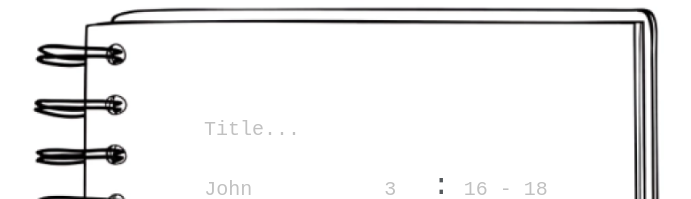
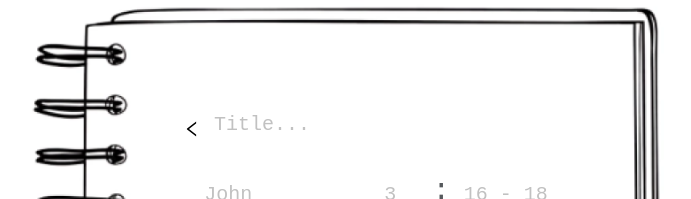
Before and after one commit to DavyHyun/spiritual-journal, a React (Create React App) app in the folder frontend/: page /newentry in a window 1280 px wide. Shown: the top 199 px of the page, without its empty margins (303-994 px from the left). Built offline with nearby package versions, Linux system fonts and the light colour scheme; a web font is replaced by a local one.

Commit message:
back button functionality, still working on css

```diff
--- a/frontend/src/screens/NewEntry/NewEntry.css
+++ b/frontend/src/screens/NewEntry/NewEntry.css
@@ -18,7 +18,27 @@
   margin-left: 90px;
   height: 84%;
   flex-direction: column;
+  position: relative;
 }
+
+.headerContainer {
+  display: flex;
+  justify-content: flex-start; /* Align children to the left */
+  width: 100%; /* Make the header take the full width */
+  align-items: center;
+  margin-bottom: 10px; /* Space between header and next elements */
+}
+
+.backButton {
+  background: none;
+  border: none;
+  cursor: pointer;
+  padding: 0;
+  display: flex;
+  align-items: center;
+  margin-right: 10px; /* Space between button and title input */
+}
+
 
 .versesEntry {
   display: flex;
--- a/frontend/src/screens/NewEntry/NewEntry.js
+++ b/frontend/src/screens/NewEntry/NewEntry.js
@@ -2,7 +2,7 @@ import React, { useEffect, useState } from "react";
 import { useDispatch, useSelector } from "react-redux";
 import { createJournalAction } from "../../actions/journalActions";
 import { useNavigate } from "react-router-dom";
-import { AiOutlineDown } from "react-icons/ai";
+import { AiOutlineLeft } from "react-icons/ai";
 import Loading from "../../components/Loading";
 import ErrorMessage from "../../components/ErrorMessage";
 import { groupList } from "../../actions/groupActions";
@@ -94,6 +94,10 @@ const NewEntry = () => {
     fetchVerseText();
   }, [journalCreate, book, chapter, verses, dispatch, userInfo]);
 
+  const handleBackButtonClick = () => {
+    nav("/myjournal");
+  };
+
   if (loadingG) {
     return <Loading />;
   }
@@ -103,14 +107,19 @@ const NewEntry = () => {
       <div className="notebookContain">
         {loading && <Loading size={20} />}
         {error && <ErrorMessage variant="danger">{error}</ErrorMessage>}
-        <input
-          type="text"
-          placeholder="Title..."
-          className="titleText"
-          onChange={(e) => {
-            setTitle(e.target.value);
-          }}
-        />
+
+        <div className="headerContainer">
+          <button onClick={handleBackButtonClick} className="backButton">
+            <AiOutlineLeft size={20} />
+          </button>
+          <input
+            type="text"
+            placeholder="Title..."
+            className="titleText"
+            onChange={(e) => setTitle(e.target.value)}
+          />
+        </div>
+
         {invalid ? <p className="invalidVerse">enter valid verse</p> : null}
         <div className="versesEntry">
           <input
```
